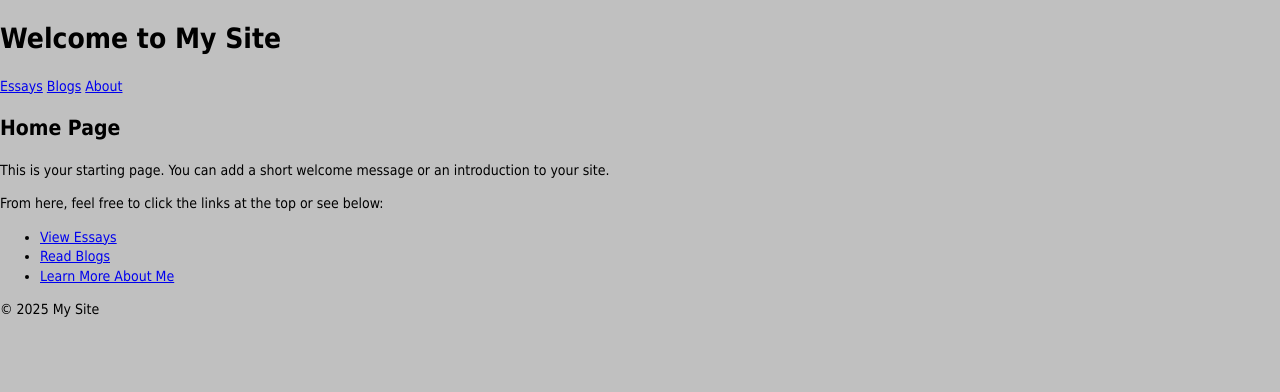
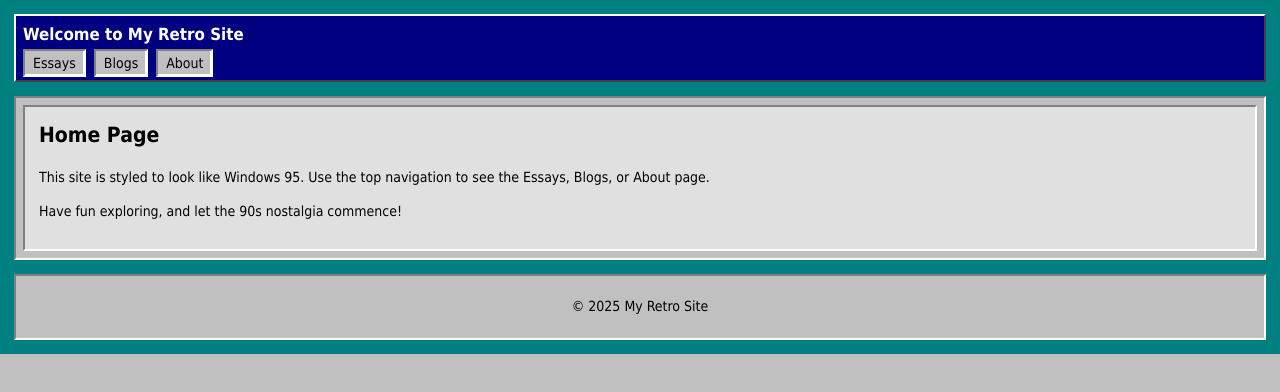
Before and after one commit to LouisBurner/louisboerner, a plain HTML site: page index.html in a window 1280 px wide. Drawn offline with Linux system fonts and the light colour scheme.

Commit message:
Update index.html

```diff
--- a/index.html
+++ b/index.html
@@ -3,40 +3,39 @@
 <head>
   <meta charset="UTF-8">
   <meta name="viewport" content="width=device-width, initial-scale=1.0">
-  <title>My Site - Home</title>
+  <title>My Retro Site - Home</title>
   <link rel="stylesheet" href="styles.css">
 </head>
 <body>
-  <!-- Header includes a title and the 3-link navigation bar -->
-  <header>
-    <h1>Welcome to My Site</h1>
-    <nav>
-      <!-- Navigation bar with three links -->
+
+<div class="win95-background">
+  <header class="win95-title-bar">
+    <h1>Welcome to My Retro Site</h1>
+    <nav class="win95-nav">
       <a href="essays.html">Essays</a>
       <a href="blogs.html">Blogs</a>
       <a href="about.html">About</a>
     </nav>
   </header>
 
-  <main>
-    <h2>Home Page</h2>
-    <p>
-      This is your starting page. You can add a short welcome message or an introduction
-      to your site.
-    </p>
-    <p>
-      From here, feel free to click the links at the top or see below:
-    </p>
-    <!-- Additional links or call-to-action buttons -->
-    <ul>
-      <li><a href="essays.html">View Essays</a></li>
-      <li><a href="blogs.html">Read Blogs</a></li>
-      <li><a href="about.html">Learn More About Me</a></li>
-    </ul>
-  </main>
+  <!-- Main "window" for the homepage content -->
+  <section class="window">
+    <div class="window-content">
+      <h2>Home Page</h2>
+      <p>
+        This site is styled to look like Windows 95.
+        Use the top navigation to see the Essays, Blogs, or About page.
+      </p>
+      <p>
+        Have fun exploring, and let the 90s nostalgia commence!
+      </p>
+    </div>
+  </section>
 
-  <footer>
-    <p>&copy; 2025 My Site</p>
+  <footer class="win95-footer">
+    <p>&copy; 2025 My Retro Site</p>
   </footer>
+</div>
+
 </body>
 </html>
```
